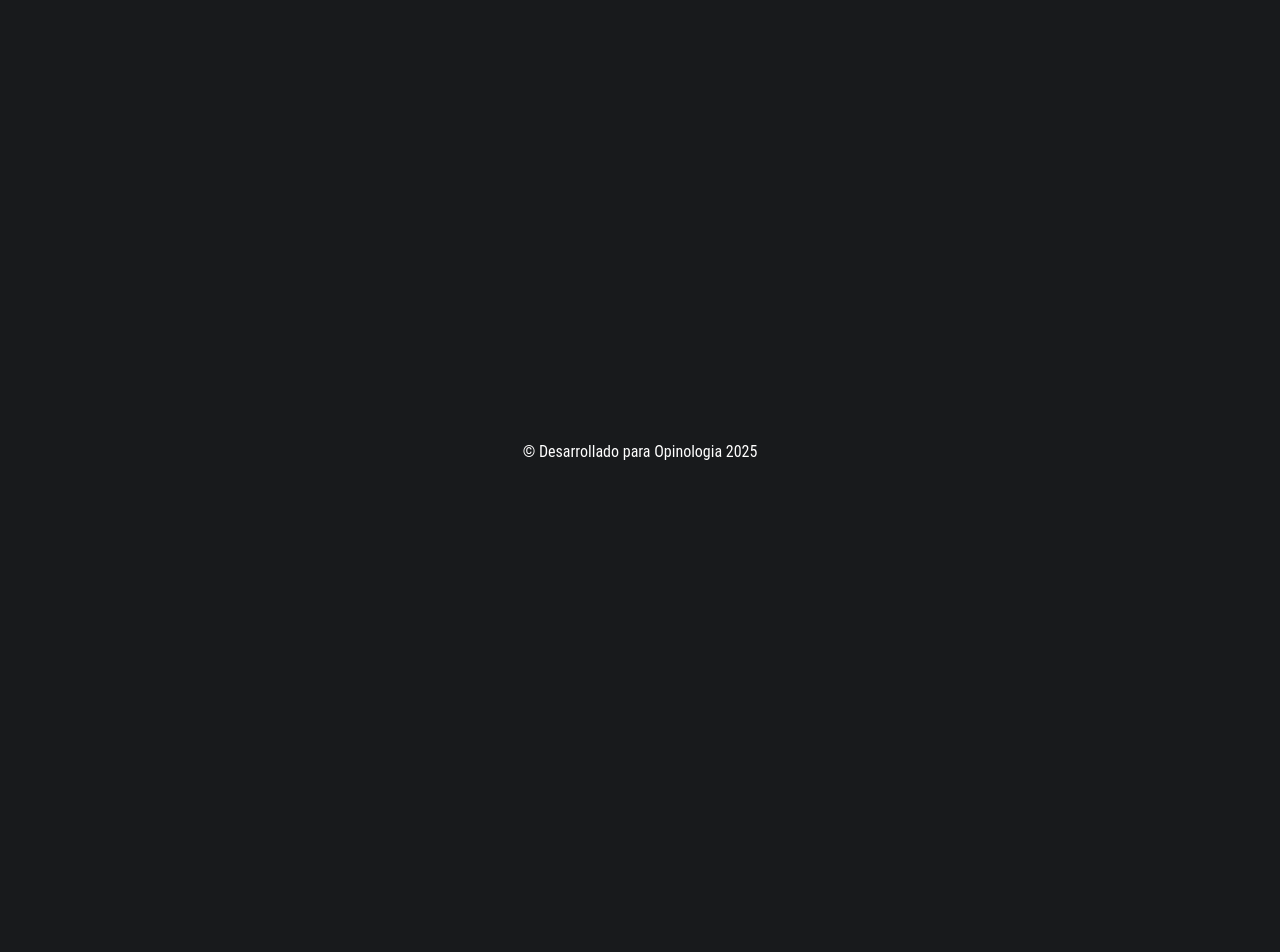
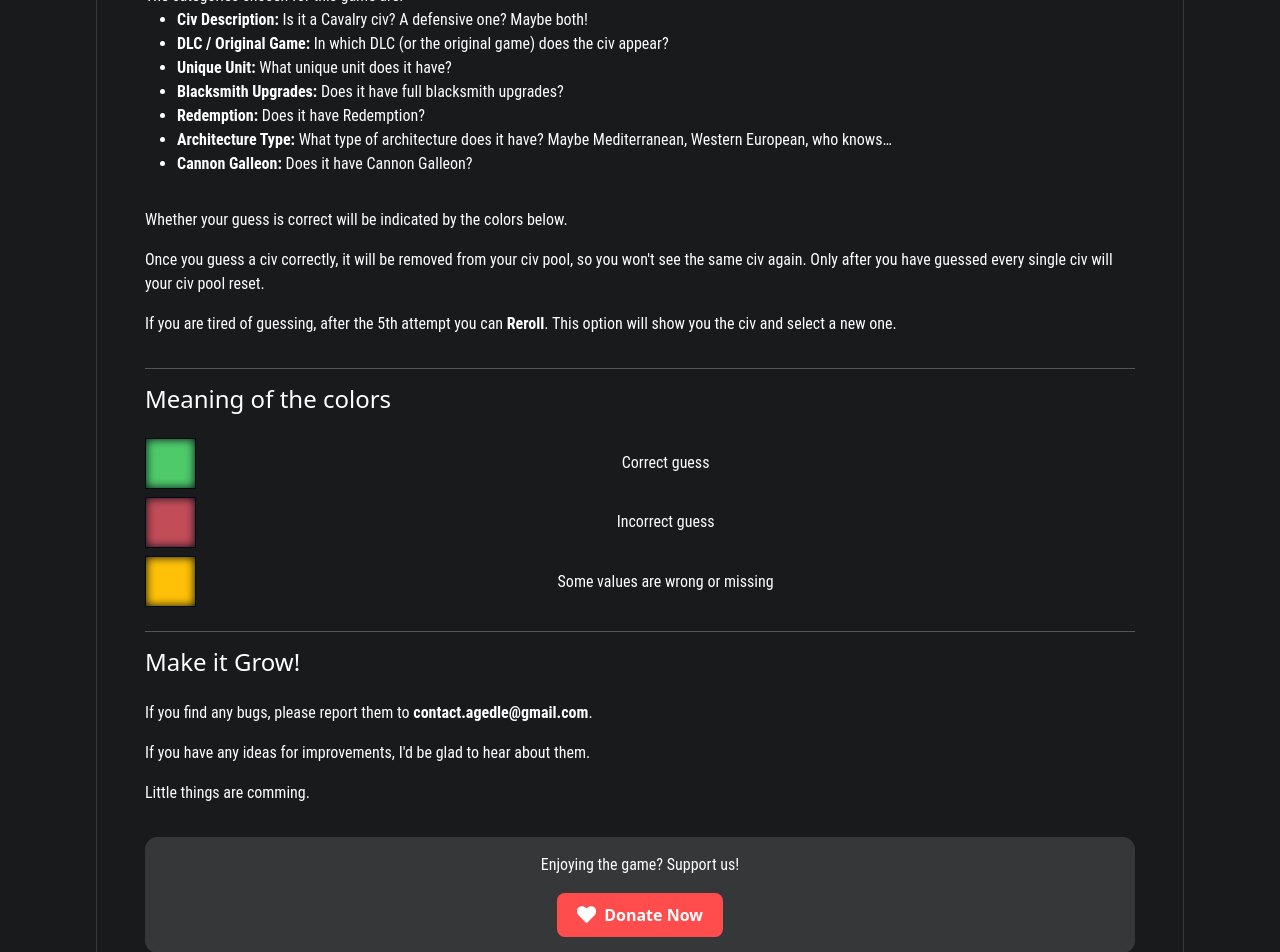
Before and after one commit to SantiagoRibot96/Agedle-Front, a React (Vite) app in the folder agedle/: page / in a window 1280 px wide. Shown: the part 320-1272 px from the top of the page. Before the commit the page ends 800 px from the top, so only its background shows below. Built offline with nearby package versions, Linux system fonts and the light colour scheme; no server answers.

Commit message:
Donation comp

```diff
--- a/agedle/package.json
+++ b/agedle/package.json
@@ -15,6 +15,7 @@
     "react": "^19.1.1",
     "react-bootstrap": "^2.10.10",
     "react-dom": "^19.1.1",
+    "react-icons": "^5.5.0",
     "react-router-dom": "^7.9.4",
     "react-select": "^5.10.2",
     "react-tooltip": "^5.30.0"
--- /dev/null
+++ b/agedle/src/Components/Donation.jsx
@@ -0,0 +1,17 @@
+import { FaHeart } from "react-icons/fa";
+
+export default function Donation() {
+    return (
+    <div className="donations-card text-center my-3">
+        <p>Enjoying the game? Support us!</p>
+        <a
+        href="https://buymeacoffee.com/agedle"
+        target="_blank"
+        rel="noopener noreferrer"
+        className="donate-button"
+        >
+        <FaHeart className="heart-icon" /> Donate Now
+        </a>
+    </div>
+    );
+}
--- a/agedle/src/Components/Footer.jsx
+++ b/agedle/src/Components/Footer.jsx
@@ -1,8 +1,10 @@
 export default function Footer() {
     return (
-    <div id="footer" className="fixed-bottom">
-        <div className="text-center">
-            <p className="mt-2">&copy; Desarrollado para Opinologia 2025</p>
+    <div id="footer" className="">
+        <div className="container-fluid row text-center">
+            <p className="mt-2 col"></p>
+            <p className="mt-2 col"></p>
+            <p className="mt-2 col">A project by Ronan</p>
         </div>
     </div>
     )
--- a/agedle/src/Components/Game/Victory.jsx
+++ b/agedle/src/Components/Game/Victory.jsx
@@ -1,5 +1,6 @@
 import { useState } from "react";
 import Modal from "react-bootstrap/Modal";
+import Donation from "../Donation"
 
 const Victory = (props) => {
   const [isShown, setIsShown] = useState(true);
@@ -47,6 +48,8 @@ const Victory = (props) => {
                 <button type="button" className="btn btn-dark" onClick={Close}>
                   Play again
                 </button>
+
+                <Donation></Donation>
               </div>
             </div>
           </div>
--- a/agedle/src/Game.css
+++ b/agedle/src/Game.css
@@ -126,6 +126,7 @@ small {
   color: #fff;
   background-image: linear-gradient(#408140, #5cb85c);
   border: none;
+  min-height: 32em;
 }
 
 .victory .smaller {
@@ -133,7 +134,7 @@ small {
 }
 
 .victory .itemImg {
-  width: 8em;
+  width: 5em;
   height: auto;
   max-width: 100%;
 }
@@ -249,7 +250,7 @@ small {
 .select-option {
   display: flex;
   align-items: flex-start;
-  color: #fff;
+  color: var(--dark-color);
 }
 
 .select-option img {
@@ -922,6 +923,70 @@ small {
   }
 }
 
-.btnEspecial{
+.btnEspecial {
   background: var(--wrong-color);
 }
+
+.tituloHTP {
+  text-align: center;
+  color: var(--title-color);
+  font-family: Roboto Condensed;
+  font-size: 4rem;
+}
+
+.hola {
+  margin-left: 2rem;
+  margin-right: 2rem;
+}
+
+.hola1 {
+  margin-left: 6rem;
+  margin-right: 6rem;
+}
+
+.nodeco {
+  list-style-type: none;
+  padding: 0;
+  margin: 0;
+}
+
+.hrline {
+  color: var(--title-color);
+}
+
+#footer {
+  text-align: center;
+  padding: 10px 0;
+  margin-top: 1rem;
+  background: var(--navbar-bg-color);
+}
+
+.donations-card {
+  background-color: var(--secondary-color);
+  padding: 15px;
+  border-radius: 12px;
+  border: 1px solid var(--secondary-color);
+  display: inline-block;
+}
+
+.donate-button {
+  display: inline-flex;
+  align-items: center;
+  gap: 8px;
+  background-color: #ff4d4d;
+  color: white;
+  font-weight: bold;
+  padding: 10px 20px;
+  border-radius: 8px;
+  text-decoration: none;
+  transition: transform 0.2s, background-color 0.2s;
+}
+
+.donate-button:hover {
+  background-color: #e60000;
+  transform: scale(1.05);
+}
+
+.heart-icon {
+  font-size: 1.2em;
+}
--- a/agedle/src/Views/About.jsx
+++ b/agedle/src/Views/About.jsx
@@ -1,82 +1,38 @@
-import React from 'react'
-
 const About = () => {
   return (
-    <div id="about">
-      <h3>Inspiration</h3>
+    <div className="d-flex justify-content-center">
+      <div className="card p-5 hola w-md-75 text-start">
+        <h3 className="pb-3 pt-4">Inspiration</h3>
 
-      <p>This site is inspired on the infinite amount of wordle-like games online. In this case, is an Age of Empires 2: DE gamedle</p>
-      <p>As a fan of the series, I spent lots of hours watching AoE2 streamings. Some creators like NachoAoE, Tatoh, Viper or Hera have taught me a lot about the game</p>
-      <p>This game has born as a little project for Opinologia (@avanzadaopinologia on yt) on a special broadcast about Age of Empires.</p>
-      <h3>How to play</h3>
+        <p>This site is inspired by the countless wordle-like games online. In this case, it is an Age of Empires II: DE gamedle.</p>
+        <p>As a fan of the series, I've spent many hours watching AoE2 streamings. Some creators, such as NachoAoE, Tatoh, Viper, and Hera, have taught me a lot about the game.</p>
+        <p>This game was born as a small project for Opinologia (@avanzadaopinologia on YouTube) during a special broadcast about Age of Empires.</p>
 
-      <p>
-        After you have created your nickname, you will be assigned a champion
-        that you are trying to guess.
-      </p>
-      <p>
-        In the text box you can start typing your champions name and press enter
-        or click the champion you want, to select it as your guess. After that
-        click Guess button to send your guess.
-      </p>
-      <p>
-        If your guess was actually correct or not will be determined by the
-        colors below.
-      </p>
+        <hr className='hrline'/>
+        <h3 className="pb-3 pt-4">Acknowledgements</h3>
+        <p>
+            <p className='nodeco'>To all gamedle creators, for making such fun games.</p>
+            <p className='nodeco'>To the Opinologia team, for encouraging me and helping me upload the game.</p>
+            <p className='nodeco'>Especially to Lasse Suomela (@lassesuomela on GitHub), whose post about a League of Legends-based game helped me a lot.</p>
+            <br /><br />
+            <p className='nodeco'>And to you, for playing.</p>
+        </p>
 
-      <p>
-        After you guess correctly, the champion will be removed from your
-        champion pool and you will not get the same champion again. Only after
-        you have guessed every single champion will your champion pool reset.
-      </p>
+        <hr className='hrline'/>
+        <h3 className="pb-3 pt-4">Contact Us</h3>
+        <p>
+          If you want to contact me regarding this site, you can do so by sending an email to:
+          <strong> contact.agedle@gmail.com</strong>.
+        </p>
 
-      <h4 className="pb-3">Meaning of the colors</h4>
-
-      <div className="d-flex pb-2 align-items-center">
-        <div className={`demo cb-correct`}></div>
-        <p className="my-auto mx-auto">Correct guess</p>
+        <hr className='hrline'/>
+        <h3 className="pb-3 pt-4">Legals</h3>
+        <p>
+          Age of Empires II © Microsoft Corporation.
+          Agedle was created under Microsoft's "Game Content Usage Rules" using assets from Age of Empires II: DE,
+          and it is not endorsed by or affiliated with Microsoft.
+        </p>
       </div>
-
-      <div className="d-flex pb-2 align-items-center">
-        <div
-          className={`demo cb-incorrect-greater`}
-        ></div>
-        <p className="my-auto mx-auto">Correct value is higher</p>
-      </div>
-
-      <div className="d-flex pb-2 align-items-center">
-        <div className={`demo cb-partial`}></div>
-        <p className="my-auto mx-auto">Value is partially correct</p>
-      </div>
-
-      <div className="d-flex pb-2 align-items-center">
-        <div
-          className={`demo cb-incorrect-less`}
-        ></div>
-        <p className="my-auto mx-auto">Correct value is lower</p>
-      </div>
-
-      <div className="d-flex">
-        <div className={`demo cb-incorrect`}></div>
-        <p className="my-auto mx-auto">Incorrect guess</p>
-      </div>
-
-      <h4 className="pb-3 pt-4">Acknowledgements</h4>
-
-      <p>
-        <ul>
-          <li>To all gamedle creators, very funny games.</li>
-          <li>Especially to Lasse Suomela (@lassesuomela GitHub) whose post of a game based on League of Legends has helped me a lot</li>
-          <li>To the Opinologia team as they encouraged and helped me to upload the game</li>
-          <li>To you for playing</li>
-        </ul>
-      </p>
-
-      <h4 className="pb-3 pt-4">Contact Us</h4>
-      <p>
-        If you want to contact us regarding this site. You can do that by
-        sending email to <strong>infiniteloldle@gmail.com</strong>.
-      </p>
     </div>
   )
 }
--- a/agedle/src/Views/Home.jsx
+++ b/agedle/src/Views/Home.jsx
@@ -1,7 +1,61 @@
+import Donation from "../Components/Donation"
+
 const Home = () => {
   return (
-    <div>
-      <p>home</p>
+    <div className="d-flex justify-content-center">
+      <div className="card p-5 hola1 w-md-75 text-start">
+        <h1 className="tituloHTP">How to play</h1>
+        <p>
+          The Civ Game is a wordle-like game. First, you choose a civ, and its characteristics are displayed.
+        </p>
+        <p>
+          The categories chosen for this game are:
+          <ul>
+            <li><strong>Civ Description: </strong> Is it a Cavalry civ? A defensive one? Maybe both!</li>
+            <li><strong>DLC / Original Game: </strong> In which DLC (or the original game) does the civ appear?</li>
+            <li><strong>Unique Unit: </strong> What unique unit does it have?</li>
+            <li><strong>Blacksmith Upgrades: </strong> Does it have full blacksmith upgrades?</li>
+            <li><strong>Redemption: </strong> Does it have Redemption?</li>
+            <li><strong>Architecture Type: </strong>What type of architecture does it have? Maybe Mediterranean, Western European, who knows…</li>
+            <li><strong>Cannon Galleon: </strong>Does it have Cannon Galleon?</li>
+          </ul>
+        </p>
+        <p>
+          Whether your guess is correct will be indicated by the colors below.
+        </p>
+
+        <p>
+          Once you guess a civ correctly, it will be removed from your civ pool, so you won't see the same civ again.
+          Only after you have guessed every single civ will your civ pool reset.
+        </p>
+
+        <p>If you are tired of guessing, after the 5th attempt you can <strong>Reroll</strong>. This option will show you the civ and select a new one.</p>
+        <hr className="hrline"/>
+        <h4 className="pb-3">Meaning of the colors</h4>
+
+        <div className="d-flex pb-2 align-items-center">
+          <div className={`demo correct`}></div>
+          <p className="my-auto mx-auto">Correct guess</p>
+        </div>
+
+        <div className="d-flex pb-2 align-items-center">
+          <div className={`demo incorrect`}></div>
+          <p className="my-auto mx-auto">Incorrect guess</p>
+        </div>
+
+        <div className="d-flex pb-2 align-items-center">
+          <div className={`demo partial`}></div>
+          <p className="my-auto mx-auto">Some values are wrong or missing</p>
+        </div>
+
+        <hr className="hrline"/>
+        <h4 className="pb-3">Make it Grow!</h4>
+        <p>If you find any bugs, please report them to <strong> contact.agedle@gmail.com</strong>.</p>
+        <p>If you have any ideas for improvements, I'd be glad to hear about them.</p>
+        <p>Little things are comming.</p>
+
+        <Donation></Donation>
+      </div>
     </div>
   )
 }
```
Also changed, not shown: 1 other file (tests, documents, lock files or other folders).
